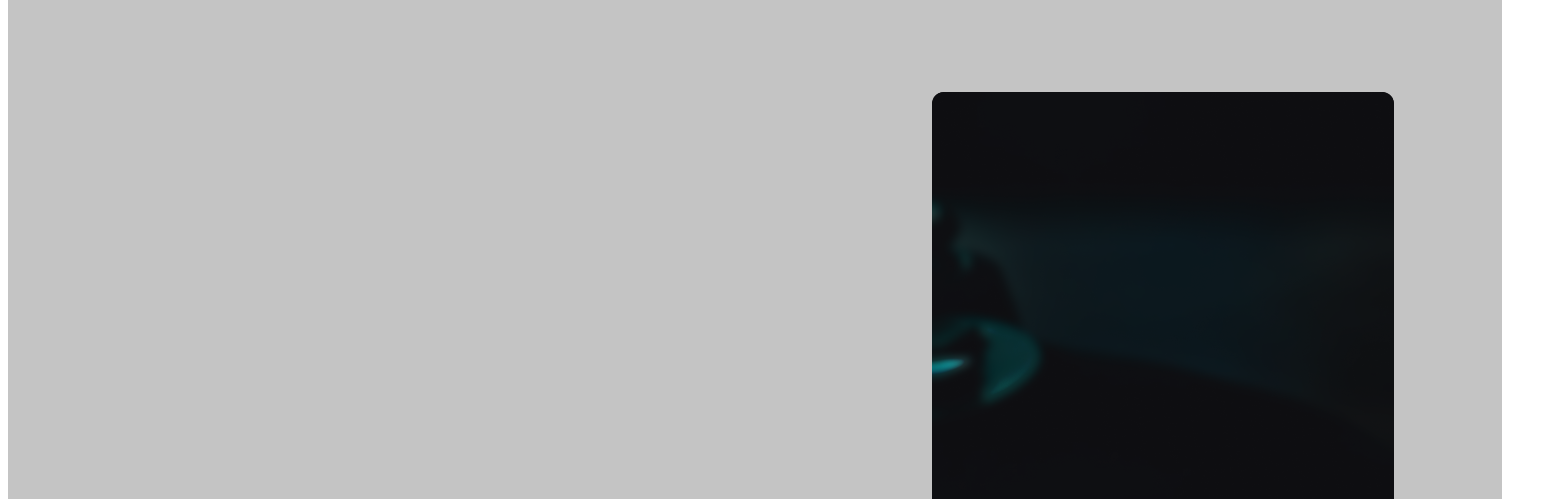
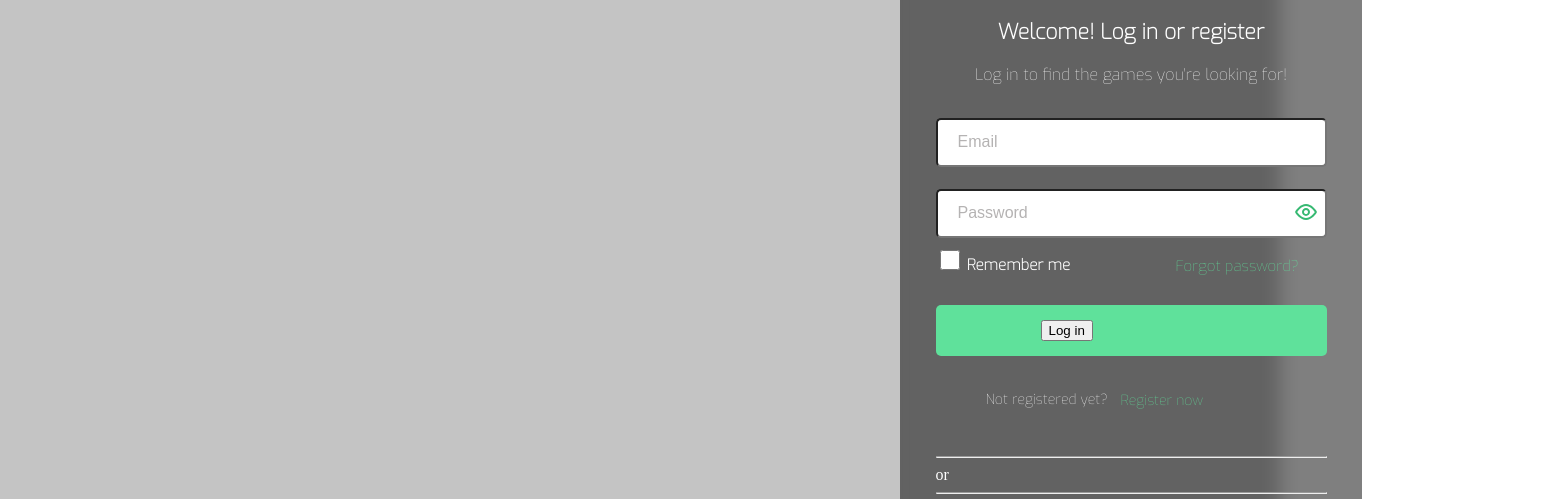
Before and after one commit to vispinelli/AltimetrikGameFinderApp, a plain HTML site: page html/login.html in a window 1280 px wide. Shown: the part 86-585 px from the top of the page, 1567 px wide, since content can reach past the window. Drawn offline with Linux system fonts and the light colour scheme.

Commit message:
continued working on the login form. Still have to work on the slideshow.

```diff
--- a/css/login.css
+++ b/css/login.css
@@ -14,7 +14,7 @@
 
  }
 
-/* .logo-rectangle {
+ .logo-rectangle {
      position: relative;
      left: 100px;
      right: 0%;
@@ -24,62 +24,60 @@
      width: 322px;
      border-radius: 0px;
 
-} */
+ }
 
-.background-image {
+
+
+ .bg-box {
+     display: flex;
+     justify-content: space-between;
+     align-items: center;
+     position: absolute;
+     left: 0px;
+     top: 0px;
+     width: 100%;
+     height: 100%;
      background-image: url(../img/BG.png);
      background-color: #C4C4C4;
-    height: 1062px;
-    width: 1494px;
-    left: 0px;
-    top: 0px;
-    border-radius: 0px;
+     background-size: cover;
 
  }
 
-.bg-box {
-    height: 702px;
-    width: 462px;
-    left: 932px;
-    top: 178px;
-    border-radius: 12px;
-    position: absolute;
-    background: #303030;
-    background-blend-mode: overlay;
-    backdrop-filter: blur(10px);
-
+ .right-side {
+     display: flex;
+     align-items: center;
+     justify-content: center;
  }
 
  .container {
-    display: flex;
+     position: relative;
+     left: 900px;
+     width: 462px;
+     height: 702px;
+     margin-bottom: 5px;
+     backdrop-filter: blur(10px);
+     background-color: rgba(0, 0, 0, 0.5);
+     border-radius: 12px;
  }
 
  .login-form {
-    height: 702px;
-    width: 462px;
-    left: 932px;
-    top: 178px;
-    justify-content: space-around;
+     position: absolute;
+     top: 40px;
+     right: 50px;
+     left: 50px;
+     display: flex;
+     flex-direction: column;
+     align-items: center;
+     font-style: normal;
+     font-weight: 400;
+     color: #FFFFFF;
  }
 
  h2 {
      color: #FFFFFF;
      font-weight: 700;
      font-family: 'Exo', sans-serif;
-    font-size: 22px;
-    /* height: 27px;
-    width: 362px;
-    left: 982px;
-    top: 218px;
-    right: 1500px;
-    font-family: 'Exo', sans-serif;
-    font-style: normal;
-    font-weight: 700;
-    font-size: 20px;
-    line-height: 27px;
-    text-align: center;
-    color: #FFFFFF; */
-
+     font-size: 21px;
 
  }
 
@@ -87,19 +85,100 @@ h3 {
      color: #FFFFFF;
      font-weight: 400;
      font-family: 'Exo', sans-serif;
+     font-size: 16px;
+     position: relative;
+     bottom: 15px;
  }
 
-/* h3 {
+ input[type=text] {
+     padding: 15px 105px;
+     margin: 2px 0;
+     box-sizing: border-box;
+     border-radius: 5px;
+
+ }
+
+ .password-input {
+     position: relative;
+     display: flex;
+     align-items: center;
+     justify-content: flex-end;
+     width: inherit;
+ }
+
+ .eye-icon {
      position: absolute;
-    height: 27px;
-    left: 65.73%;
-    right: 10.04%;
-    top: calc(50% - 27px/2 - 299.5px);
-    font-family: 'Exo';
-    font-style: normal;
-    font-weight: 400;
-    font-size: 20px;
-    line-height: 27px;
-    text-align: center;
-    color: #FFFFFF;
+     right: 10px;
+ }
+
+ input[type=password] {
+     padding: 15px 105px;
+     margin: 2px 0;
+     box-sizing: border-box;
+     border-radius: 5px;
+
+ }
+
+ ::placeholder {
+     font-size: 16px;
+     color: #b5b3b3;
+     position: relative;
+     right: 85px;
+ }
+
+ input[type=checkbox] {
+     /* border-color: #FFFFFF; */
+
+     height: 20px;
+     width: 20px;
+     margin-top: 10px;
+ }
+
+ .remember-me {
+     font-family: 'Exo', sans-serif;
+     font-size: 15px;
+     font-weight: bold;
+
+ }
+
+ #forgot-pass {
+     font-family: 'Exo', sans-serif;
+     font-size: 15px;
+     position: relative;
+     left: 240px;
+     bottom: 34px;
+     color: #5FE19B;
+ }
+
+ .login-btn {
+     padding: 15px 105px;
+     margin: 2px 0;
+     box-sizing: border-box;
+     border-radius: 5px;
+     background-color: #5FE19B;
+     position: relative;
+     bottom: 20px;
+
+ }
+
+ #not-registered {
+     font-family: 'Exo', sans-serif;
+     font-size: 14px;
+     position: relative;
+     left: 50px;
+
+ }
+
+ #register-now {
+     font-family: 'Exo', sans-serif;
+     font-size: 14px;
+     color: #5FE19B;
+     position: relative;
+     left: 185px;
+     bottom: 32px;
+
+ }
+
+ /* hr {
+
  } */
--- a/html/login.html
+++ b/html/login.html
@@ -11,12 +11,8 @@
 </head>
 
 <body>
-    <header>
 
-        <div class="background-image">
-            <img src="../img/BG.png" alt="background">
-        </div>
-
+    <div class="bg-box">
         <div class="home-banner-logo">
             <div class="home-logo-rectangle">
                 <img src="../img/Rectangle 288.png" alt="logo-rectangle">
@@ -25,13 +21,7 @@
                 </div>
             </div>
         </div>
-
-    </header>
-
-    <section class="login">
-        <div class="bg-box">
-            <img src="../img/bg-box.png" alt="login-background">
-
+        <div class="right-side">
             <div class="container">
                 <div class="login-form">
 
@@ -43,18 +33,22 @@
                         <div class=password-input>
                             <label for="password"></label>
                             <input type="password" id="password" name="password" placeholder="Password" required>
-                            <br><br>
-                            <img src="../icons/passwordicon.svg">
+                            <div class="eye-icon"><img src="../icons/passwordicon.svg"></div>
                         </div>
-                        <input type="checkbox" value="lsRememberMe" id="rememberMe">
-                        <label for="rememberMe">Remember me</label> <br>
+                        <div class="remember-me"> <input type="checkbox" value="lsRememberMe" id="rememberMe">
+                            <label for="rememberMe">Remember me</label>
+                        </div>
 
-                        <p> Forgot password?</p>>
 
-                        <button type="submit" form="loginform" value="submit">Log in</button>
+                        <p id="forgot-pass"> Forgot password?</p>
 
-                        <p>Not registered yet?</p><span style="color:
-                            #5FE19B">Register now</span>
+                        <div class="login-btn">
+                            <button type="submit" form="loginform" value="submit">Log in</button>
+                        </div>
+
+
+                        <p id="not-registered">Not registered yet?</p>
+                        <P id="register-now">Register now</P>
 
                         <hr><span>or</span>
                         <hr>
@@ -77,8 +71,9 @@
 
                 </div>
             </div>
+        </div>
 
-    </section>
+
 
 
 </body>
```
Lines whose indentation alone changed are shown as unchanged.
